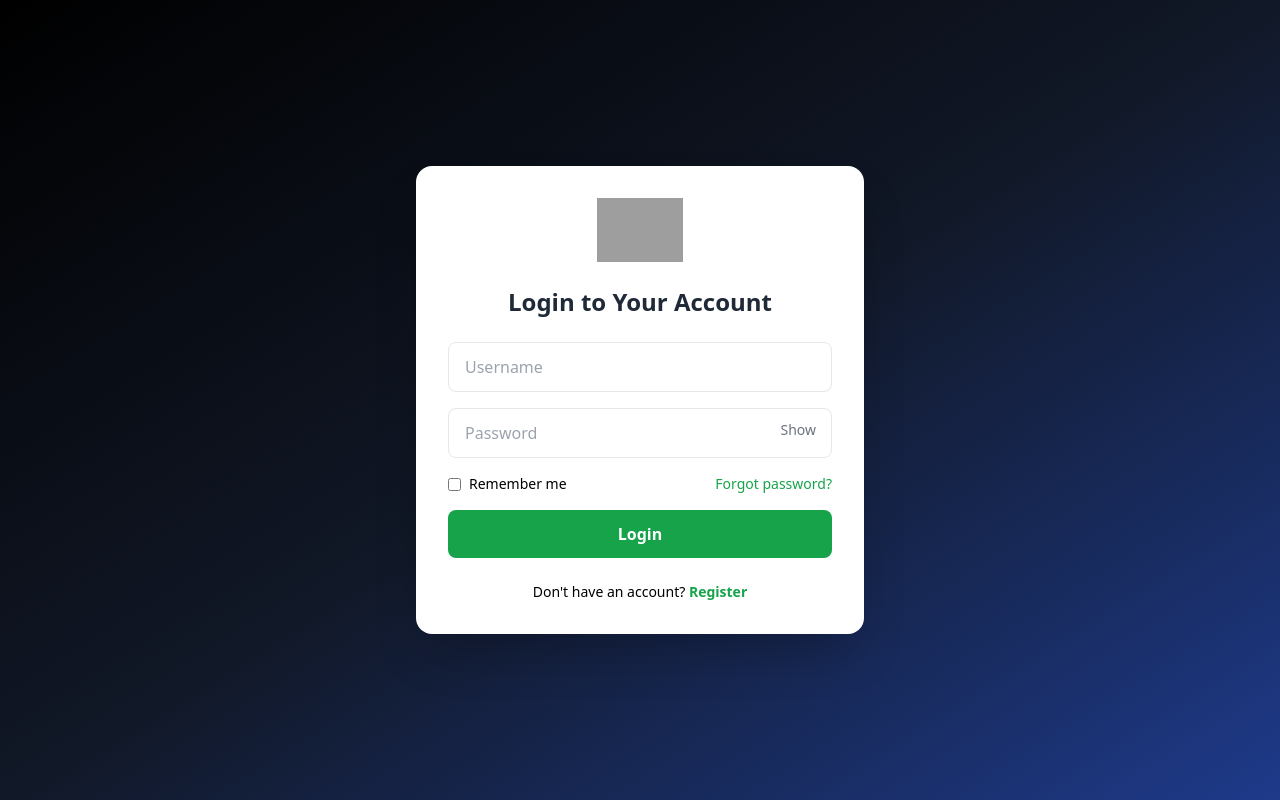
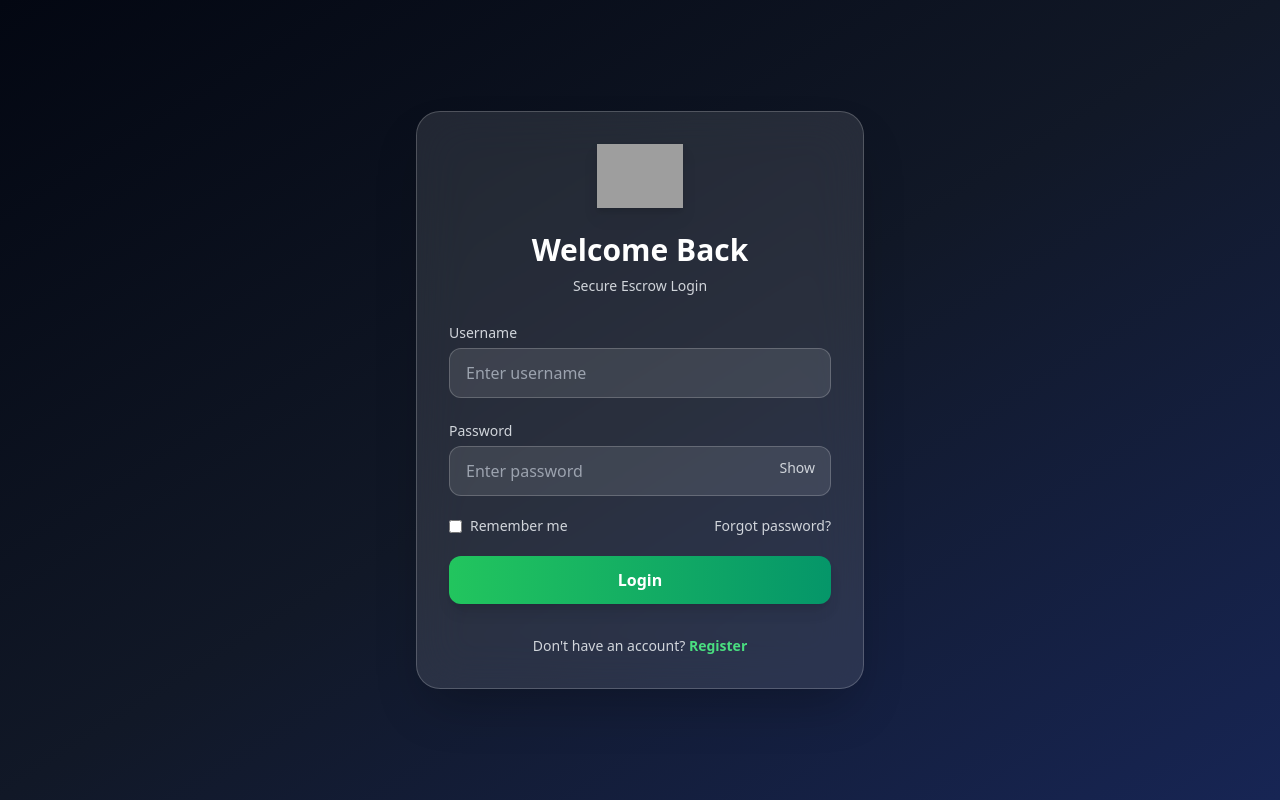
Before and after one commit to Sadik877/Mercxescrow, a Flask app: page /login in a window 1280 px wide. Run offline with Flask 3, Linux system fonts and the light colour scheme; some libraries are stand-ins or nearby versions; grey boxes are pictures that could not be loaded.

Commit message:
Update login.html

```diff
--- a/templates/login.html
+++ b/templates/login.html
@@ -7,28 +7,34 @@
     <script src="https://cdn.tailwindcss.com"></script>
 </head>
 
-<body class="bg-gradient-to-br from-black via-gray-900 to-blue-900 min-h-screen flex items-center justify-center px-4">
+<body class="bg-gradient-to-br from-gray-950 via-gray-900 to-blue-950 min-h-screen flex items-center justify-center px-4">
 
-<div class="bg-white w-full max-w-md p-8 rounded-2xl shadow-2xl">
+<div class="backdrop-blur-xl bg-white/10 border border-white/20 w-full max-w-md p-8 rounded-3xl shadow-2xl text-white">
 
     <!-- LOGO -->
     <div class="flex justify-center mb-6">
-        <img src="{{ url_for('static', filename='logo.png') }}" alt="MERCX Logo" class="h-16">
+        <img src="{{ url_for('static', filename='logo.png') }}"
+             alt="MERCX Logo"
+             class="h-16 drop-shadow-lg">
     </div>
 
-    <h2 class="text-2xl font-bold text-center mb-6 text-gray-800">
-        Login to Your Account
+    <h2 class="text-3xl font-bold text-center mb-2">
+        Welcome Back
     </h2>
+
+    <p class="text-center text-gray-300 text-sm mb-6">
+        Secure Escrow Login
+    </p>
 
     <!-- FLASH MESSAGES -->
     {% with messages = get_flashed_messages(with_categories=true) %}
         {% if messages %}
             {% for category, message in messages %}
-                <div class="mb-4 p-3 rounded text-sm text-center
+                <div class="mb-4 p-3 rounded-lg text-sm text-center font-medium
                     {% if category == 'error' %}
-                        bg-red-100 text-red-700
+                        bg-red-500/20 text-red-300 border border-red-400/40
                     {% else %}
-                        bg-green-100 text-green-700
+                        bg-green-500/20 text-green-300 border border-green-400/40
                     {% endif %}
                 ">
                     {{ message }}
@@ -37,49 +43,58 @@
         {% endif %}
     {% endwith %}
 
-    <form method="POST" class="space-y-4">
+    <form method="POST" class="space-y-5">
 
-        <input type="text" name="username" placeholder="Username"
-               class="w-full border rounded-lg px-4 py-3 focus:ring-2 focus:ring-green-500 outline-none"
-               required>
+        <!-- USERNAME -->
+        <div>
+            <label class="text-sm text-gray-300">Username</label>
+            <input type="text" name="username" placeholder="Enter username"
+                class="mt-1 w-full bg-white/10 border border-white/20 rounded-xl px-4 py-3 text-white placeholder-gray-400 focus:outline-none focus:ring-2 focus:ring-green-500 transition"
+                required>
+        </div>
 
-        <!-- PASSWORD FIELD -->
-        <div class="relative">
-            <input type="password" name="password" id="password"
-                   placeholder="Password"
-                   class="w-full border rounded-lg px-4 py-3 focus:ring-2 focus:ring-green-500 outline-none"
-                   required>
+        <!-- PASSWORD -->
+        <div>
+            <label class="text-sm text-gray-300">Password</label>
+            <div class="relative mt-1">
+                <input type="password" name="password" id="password"
+                    placeholder="Enter password"
+                    class="w-full bg-white/10 border border-white/20 rounded-xl px-4 py-3 text-white placeholder-gray-400 focus:outline-none focus:ring-2 focus:ring-green-500 transition"
+                    required>
 
-            <span onclick="togglePassword()"
-                  class="absolute right-4 top-3 cursor-pointer text-gray-500 text-sm select-none">
-                Show
-            </span>
+                <button type="button"
+                    onclick="togglePassword(this)"
+                    class="absolute right-4 top-3 text-sm text-gray-300 hover:text-white transition">
+                    Show
+                </button>
+            </div>
         </div>
 
         <!-- REMEMBER + FORGOT -->
-        <div class="flex justify-between items-center text-sm">
+        <div class="flex justify-between items-center text-sm text-gray-300">
 
-            <label class="flex items-center">
-                <input type="checkbox" name="remember" class="mr-2">
+            <label class="flex items-center cursor-pointer">
+                <input type="checkbox" name="remember" class="mr-2 accent-green-500">
                 Remember me
             </label>
 
-            <a href="/forgot" class="text-green-600 hover:underline">
+            <a href="/forgot" class="hover:text-green-400 transition">
                 Forgot password?
             </a>
         </div>
 
+        <!-- BUTTON -->
         <button type="submit"
-                id="loginBtn"
-                class="w-full bg-green-600 text-white py-3 rounded-lg font-semibold hover:bg-green-700 transition">
+            id="loginBtn"
+            class="w-full bg-gradient-to-r from-green-500 to-emerald-600 py-3 rounded-xl font-semibold shadow-lg hover:scale-[1.02] hover:shadow-green-500/40 transition-all duration-200">
             Login
         </button>
 
     </form>
 
-    <p class="text-center text-sm mt-6">
+    <p class="text-center text-sm mt-8 text-gray-300">
         Don't have an account?
-        <a href="/register" class="text-green-600 font-semibold hover:underline">
+        <a href="/register" class="text-green-400 font-semibold hover:underline">
             Register
         </a>
     </p>
@@ -87,16 +102,15 @@
 </div>
 
 <script>
-function togglePassword() {
-    var pass = document.getElementById("password");
-    var btnText = event.target;
+function togglePassword(btn) {
+    const pass = document.getElementById("password");
 
     if (pass.type === "password") {
         pass.type = "text";
-        btnText.innerText = "Hide";
+        btn.innerText = "Hide";
     } else {
         pass.type = "password";
-        btnText.innerText = "Show";
+        btn.innerText = "Show";
     }
 }
 
@@ -105,6 +119,7 @@ document.querySelector("form").addEventListener("submit", function() {
     const btn = document.getElementById("loginBtn");
     btn.innerText = "Logging in...";
     btn.disabled = true;
+    btn.classList.add("opacity-70");
 });
 </script>
 
```
